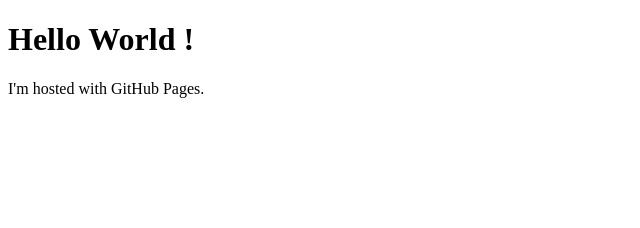
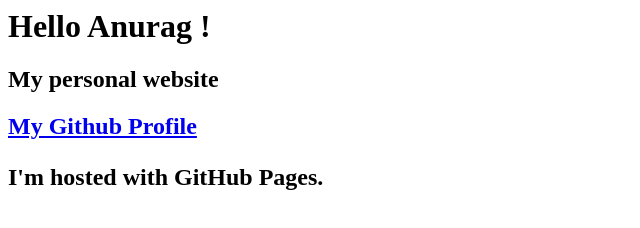
Before and after one commit to garg-anurag/garg-anurag.github.io, a plain HTML site: page index.html in a window 1280 px wide. Shown: the whole page, without its empty margins (0-640 px from the left). Drawn offline with Linux system fonts and the light colour scheme.

Commit message:
28aug start
changes have been made to the page

```diff
--- a/index.html
+++ b/index.html
@@ -1,7 +1,17 @@
-<!DOCTYPE html>
+<!DOCTYPE html
+<html lang="en-US">
 <html>
 <body>
-<h1>Hello World !</h1>
-<p>I'm hosted with GitHub Pages.</p>
+<h1>Hello Anurag !</h1>
+<h2> My personal website<h2>
+
+<a href="https://github.com/garg-anurag">My Github Profile</a>
+
+
+
+<p title="I'm a tooltip">I'm hosted with GitHub Pages.</p>
+ <!-- The value of the title attribute will be displayed as a tooltip when you mouse over the paragraph:-->
+ <!-- You cannot omit quotes around an attribute value if the value contains spaces.:-->
+
 </body>
 </html>
```
